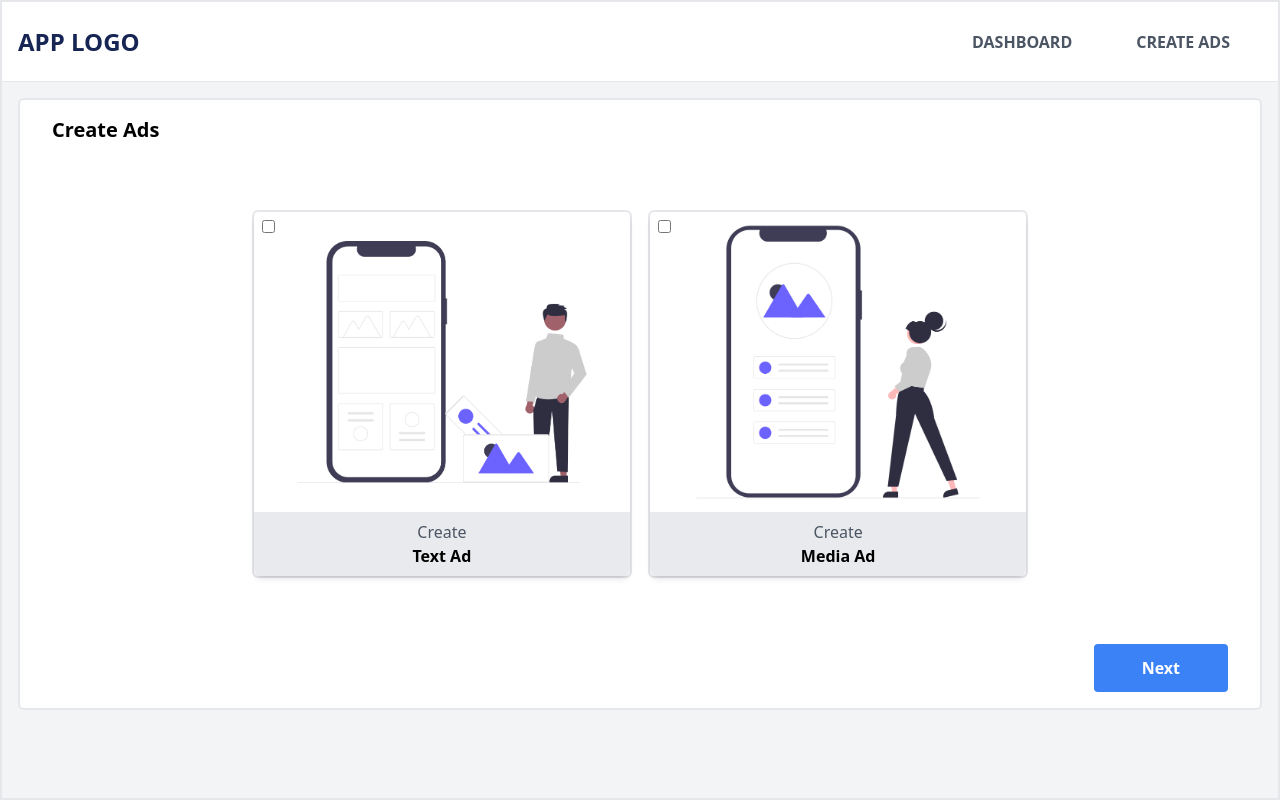
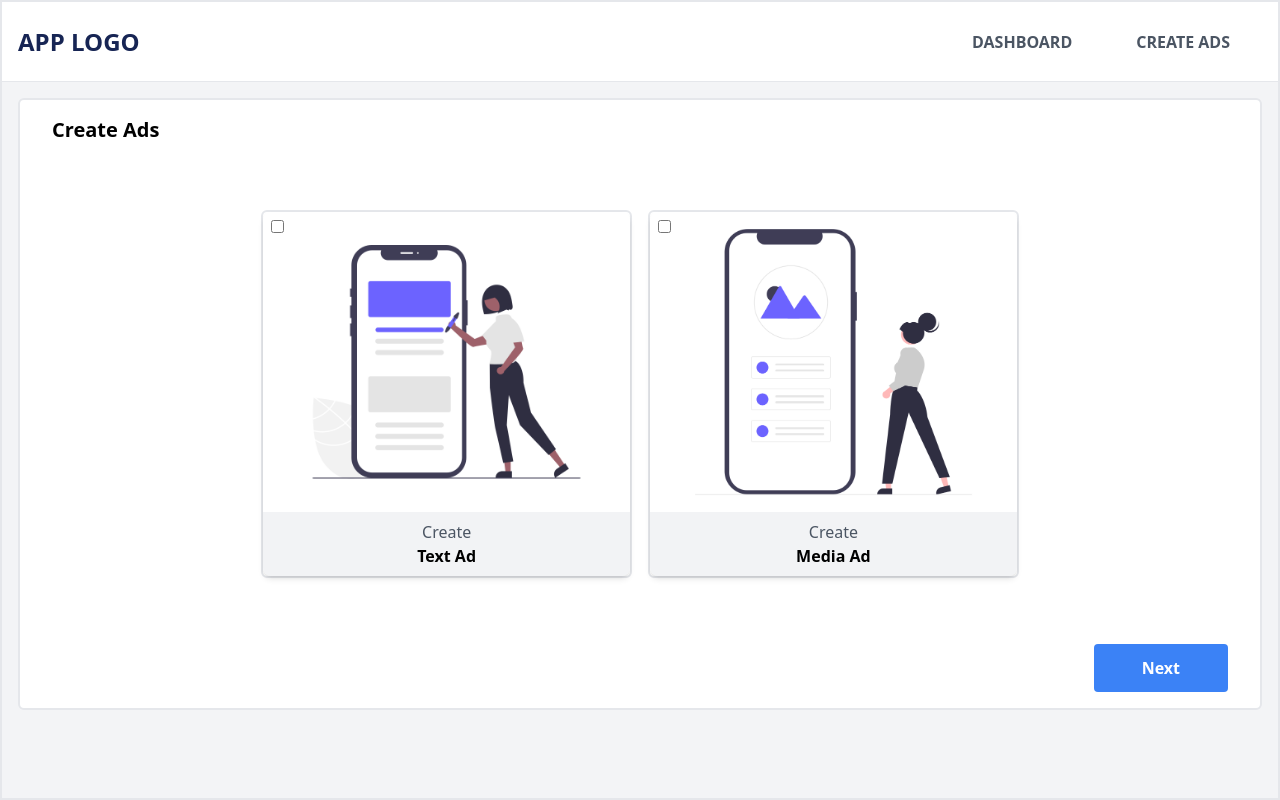
Before and after one commit to sweta4b/ads-dashboard, a React (Create React App) app: page /ads in a window 1280 px wide. Built offline with nearby package versions, Linux system fonts and the light colour scheme.

Commit message:
Files formatted

```diff
--- a/src/Components/AdsSubmitted.js
+++ b/src/Components/AdsSubmitted.js
@@ -6,8 +6,7 @@ const AdsSubmitted = () => {
             className="fixed top-0 left-0 w-full h-full flex items-center  backdrop-blur-sm justify-center ">
             <div className="bg-white p-8 rounded-md text-center">
                 <i className='fa fa-check-circle text-2xl font-bold text-blue-600'></i>
-        <h2 className="text-2xl font-bold mb-4"> Ads Submitted!</h2>
-        <p className="text-gray-600">Your ads have been successfully submitted.</p>
+                <h2 className="text-2xl font-bold mb-4">Submitted!</h2>
             </div>
         </div>
     );
--- a/src/Components/TextAdForm.js
+++ b/src/Components/TextAdForm.js
@@ -110,8 +110,7 @@ function TextAdForm() {
                         <button
                             onClick={handleSubmit}
                             type="submit"
-          className="px-8 py-3 bg-blue-500 text-white p-3 rounded-md focus:outline-none hover:bg-blue-600"
-        >
+                            className="px-8 py-3 bg-blue-500 text-white p-3 rounded-md focus:outline-none hover:bg-blue-600">
                             Submit
                         </button>
                     </div>
--- a/src/Pages/Ads.js
+++ b/src/Pages/Ads.js
@@ -20,7 +20,7 @@ function Ads() {
             navigate('/mediaAdForm')
         } else if (mediaAdChecked) {
             navigate('/mediaAdForm')
-        } else if(textAdChecked){
+        } else if (textAdChecked) {
             navigate('/textAdForm')
         }
         else {
@@ -40,7 +40,7 @@ function Ads() {
                             <input type="checkbox" id="checkbox" checked={textAdChecked} onChange={handleTextAd} className="absolute top-2 left-2 md:z-10" />
                             <div className="overflow-hidden rounded-lg shadow-md">
                                 <img src={textImage} alt="Card Background" className="w-full md:h-[300px] h-[200px] object-cover" />
-                                <div className="p-2 bg-gray-300 bg-opacity-50">
+                                <div className="p-2 bg-gray-200 bg-opacity-50">
                                     <p className='text-gray-600'>Create</p>
                                     <h3 className='font-bold'>Text Ad</h3>
                                 </div>
@@ -52,16 +52,14 @@ function Ads() {
                             <input type="checkbox" id="checkbox" checked={mediaAdChecked} onChange={handleMediaAd} className="absolute top-2 left-2 md:z-10" />
                             <div className="overflow-hidden rounded-lg shadow-md">
                                 <img src={mediaImage} alt="Card Background" className="w-full md:h-[300px] h-[200px] object-cover" />
-                                <div className="p-2 bg-gray-300 bg-opacity-50">
+                                <div className="p-2 bg-gray-200 bg-opacity-50">
                                     <p className='text-gray-600'>Create</p>
                                     <h3 className='font-bold'>Media Ad</h3>
                                 </div>
                             </div>
                         </div>
                     </div>
-
                 </div>
-
             </div>
             <div className='flex md:justify-end justify-center'>
                 <button className='bg-blue-500 text-white hover:border-slate-800 md:px-12 md:py-3 md:mt-0 px-12 py-2  mt-4  rounded  font-semibold ' onClick={redirectToFillData}>Next</button>
--- a/src/Pages/Dashboard.js
+++ b/src/Pages/Dashboard.js
@@ -5,13 +5,13 @@ import { chartDataTable, dummyData } from '../data'
 function Dashboard() {
 
     return (
-        <div className=' w-full'>
-            <div className='md:max-w-[1480px] max-w-[600px]  m-auto w-full flex justify-between items-center '>
+        <div >
+            <div className='md:max-w-[1480px] max-w-[600px]   m-auto w-full flex justify-between items-center '>
                 <div className='grid md:grid-cols-2 w-full gap-8 md:px-4 py-4'>
-                    <div>
+                    <div className='w-full max-h-96 '>
                         <Table data={dummyData} />
                     </div>
-                    <div className='w-full' >
+                    <div className='w-full max-h-96 ' >
                         <ChartTable data={chartDataTable}/>
                     </div>
                 </div>
```
Also changed, not shown: src/Images/text.png. Lines whose indentation alone changed are shown as unchanged.
